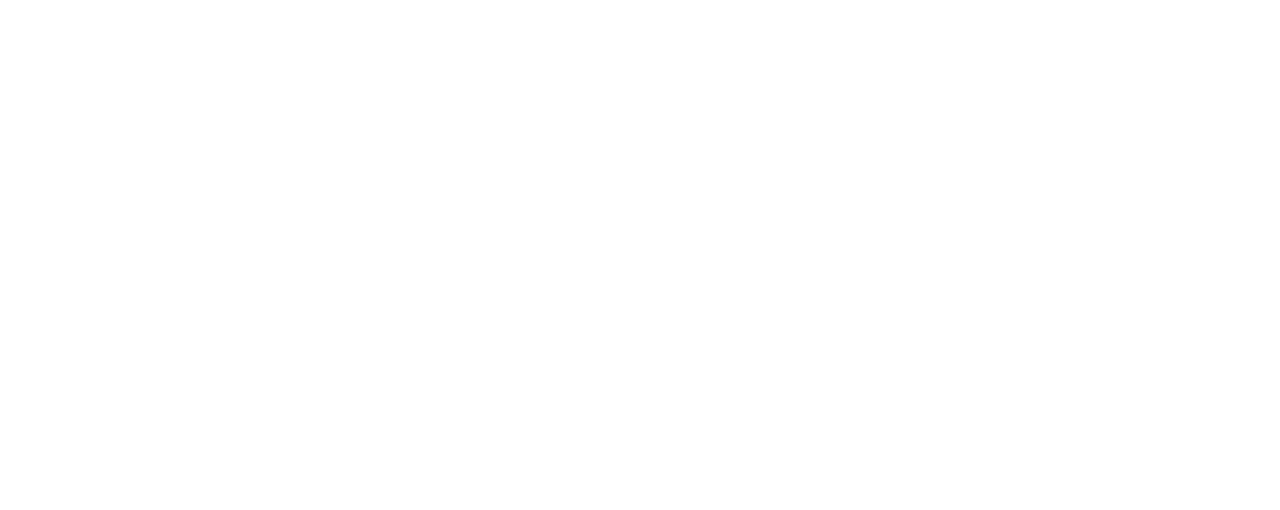
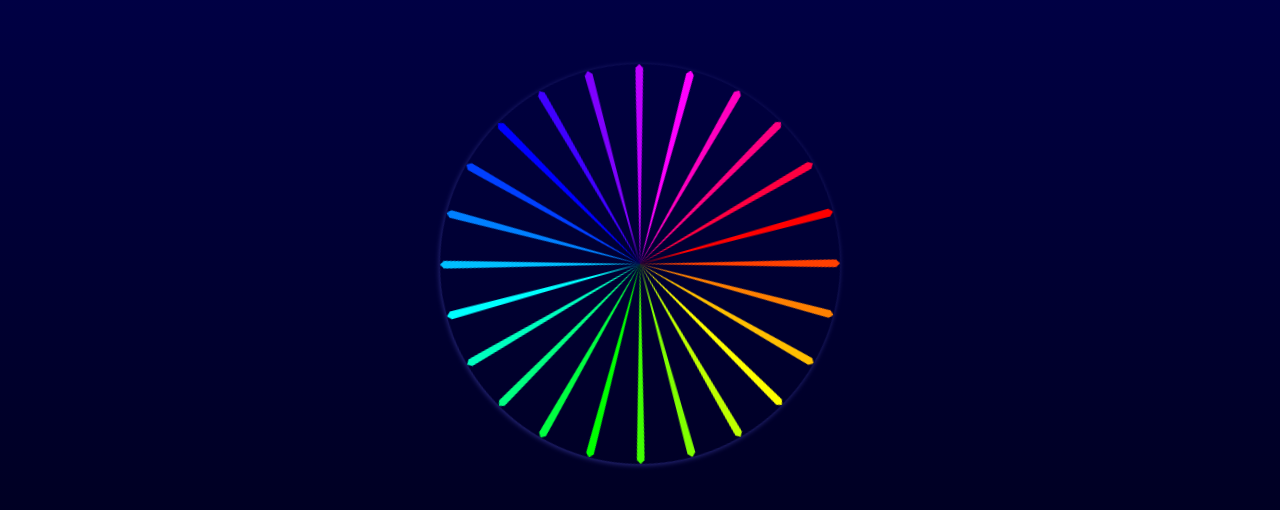
Before and after one commit to doppler/color-wheel, a React (Create React App) app: page / in a window 1280 px wide. Shown: the part 136-646 px from the top of the page. Built offline with nearby package versions, Linux system fonts and the light colour scheme.

Commit message:
pretty much what I was after

```diff
--- a/src/App.js
+++ b/src/App.js
@@ -1,10 +1,35 @@
-import React, { Component } from "react";
+import React from "react";
 import "./App.scss";
 
-class App extends Component {
-  render() {
-    return <div className="App" />;
-  }
-}
+const App = () => {
+  return (
+    <div className="App">
+      <ColorWheel />
+    </div>
+  );
+};
 
 export default App;
+
+const ColorWheel = () => {
+  const div = 24;
+  return (
+    <div className="ColorWheel">
+      {Array.from(Array(div)).map((_, i) => (
+        <Radial key={i} rotation={(i * 360) / div} />
+      ))}
+    </div>
+  );
+};
+
+const Radial = ({ rotation }) => (
+  <div
+    className="Radial"
+    style={{
+      transform: `rotate(${rotation}deg)`,
+      backgroundColor: `hsl(${rotation}, 100%, 50%)`
+    }}
+  >
+    RADIAL
+  </div>
+);
--- a/src/App.scss
+++ b/src/App.scss
@@ -0,0 +1,40 @@
+html,
+body {
+  height: 100vh;
+  margin: 0;
+  box-sizing: border-box;
+}
+.App {
+  display: flex;
+  justify-content: center;
+  align-items: center;
+  height: 100vh;
+  background-image: linear-gradient(hsl(240, 100%, 15%), hsl(240, 100%, 5%));
+}
+@keyframes spin {
+  from {
+    transform: rotate(0deg);
+  }
+  to {
+    transform: rotate(359deg);
+  }
+}
+.ColorWheel {
+  position: absolute;
+  width: 400px;
+  height: 400px;
+  border-radius: 200px;
+  // background-color: black;
+  box-shadow: 1px 1px 5px hsl(240, 50%, 33%);
+  animation: spin 24s linear infinite;
+}
+.Radial {
+  position: absolute;
+  top: 0;
+  left: 0;
+  color: white;
+  background-color: hsl(0, 100%, 50%);
+  width: 100%;
+  height: 100%;
+  clip-path: polygon(49% 1%, 50% 0, 51% 1%, 50% 50%);
+}
```
